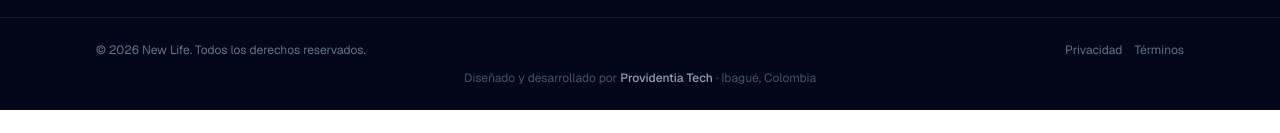
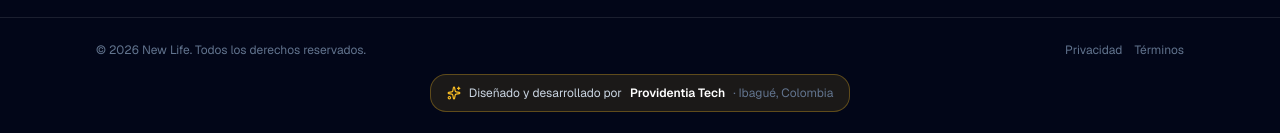
Before and after one commit to Miguelperdomo/NewLife, a Next.js app: page / in a window 1280 px wide. Shown: the part 6479-6612 px from the top of the page. Before the commit the page ends 6589 px from the top, so only its background shows below. Built offline with nearby package versions, Linux system fonts and the light colour scheme; no server answers; the database is empty.

Commit message:
Se arreglo los bugs del telefono que aparece el +57

```diff
--- a/components/layout/Footer.tsx
+++ b/components/layout/Footer.tsx
@@ -1,4 +1,5 @@
 import Link from "next/link";
+import { Sparkles } from "lucide-react";
 import { Container } from "@/components/ui/Container";
 import { Logo } from "@/components/ui/Logo";
 import { SocialIcon } from "@/components/ui/SocialIcon";
@@ -149,19 +150,17 @@ export async function Footer() {
             </Link>
           </p>
         </Container>
-        <Container className="mt-3 text-center text-xs text-slate-600">
-          <p>
-            Diseñado y desarrollado por{" "}
-            <a
-              href="https://providentiatech.vercel.app/"
-              target="_blank"
-              rel="noopener noreferrer"
-              className="font-medium text-slate-400 transition-colors hover:text-white"
-            >
-              Providentia Tech
-            </a>{" "}
-            · Ibagué, Colombia
-          </p>
+        <Container className="mt-4 flex justify-center">
+          <a
+            href="https://providentiatech.vercel.app/"
+            target="_blank"
+            rel="noopener noreferrer"
+            className="inline-flex flex-wrap items-center justify-center gap-x-2 gap-y-1 rounded-2xl border border-accent-400/30 bg-accent-400/10 px-4 py-2.5 text-center text-xs text-slate-300 transition-colors hover:border-accent-400/60 hover:bg-accent-400/15 hover:text-white"
+          >
+            <Sparkles className="h-3.5 w-3.5 text-accent-400" aria-hidden="true" />
+            Diseñado y desarrollado por <span className="font-semibold text-white">Providentia Tech</span>
+            <span className="text-slate-500">· Ibagué, Colombia</span>
+          </a>
         </Container>
       </div>
     </footer>
```
